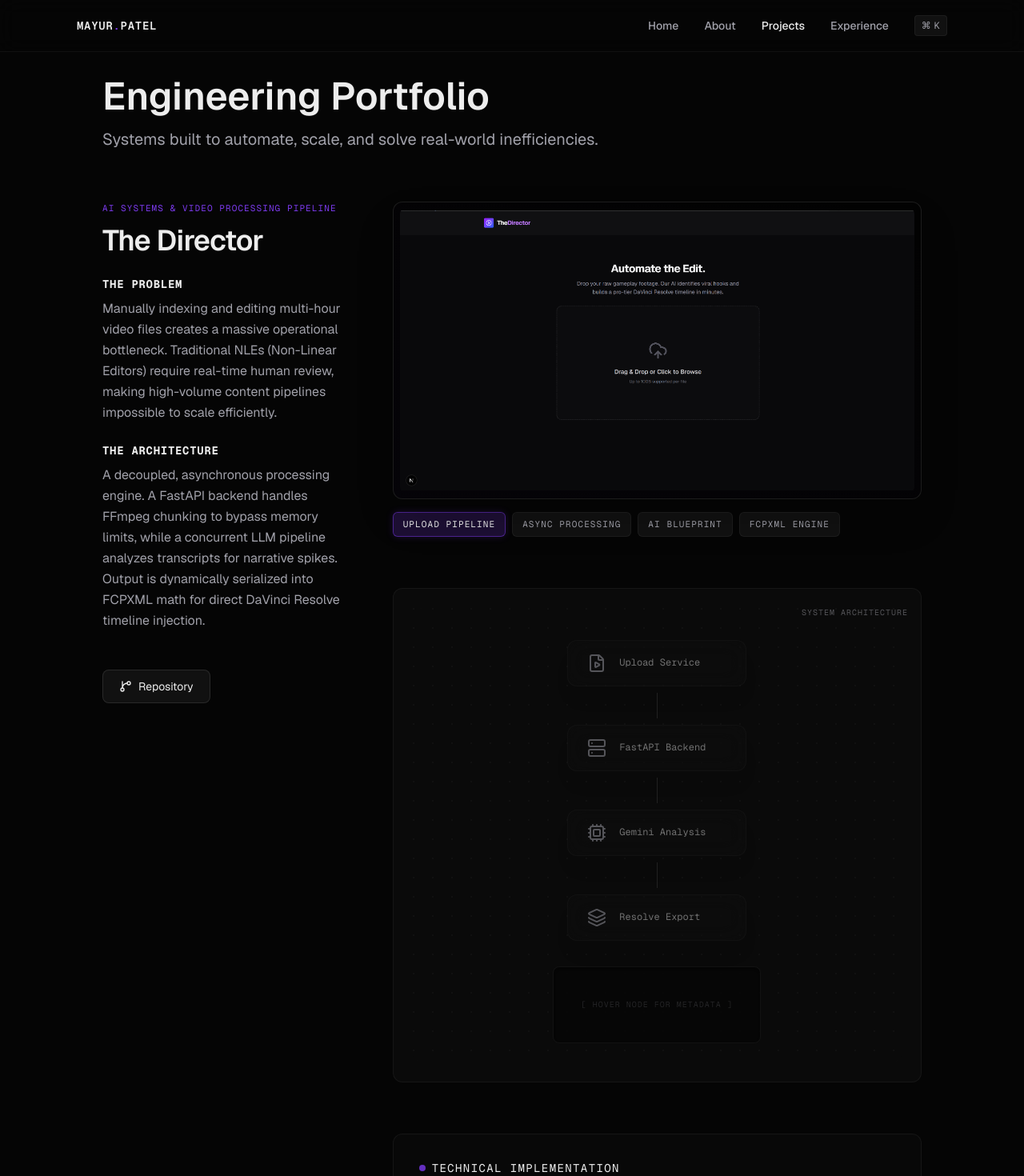
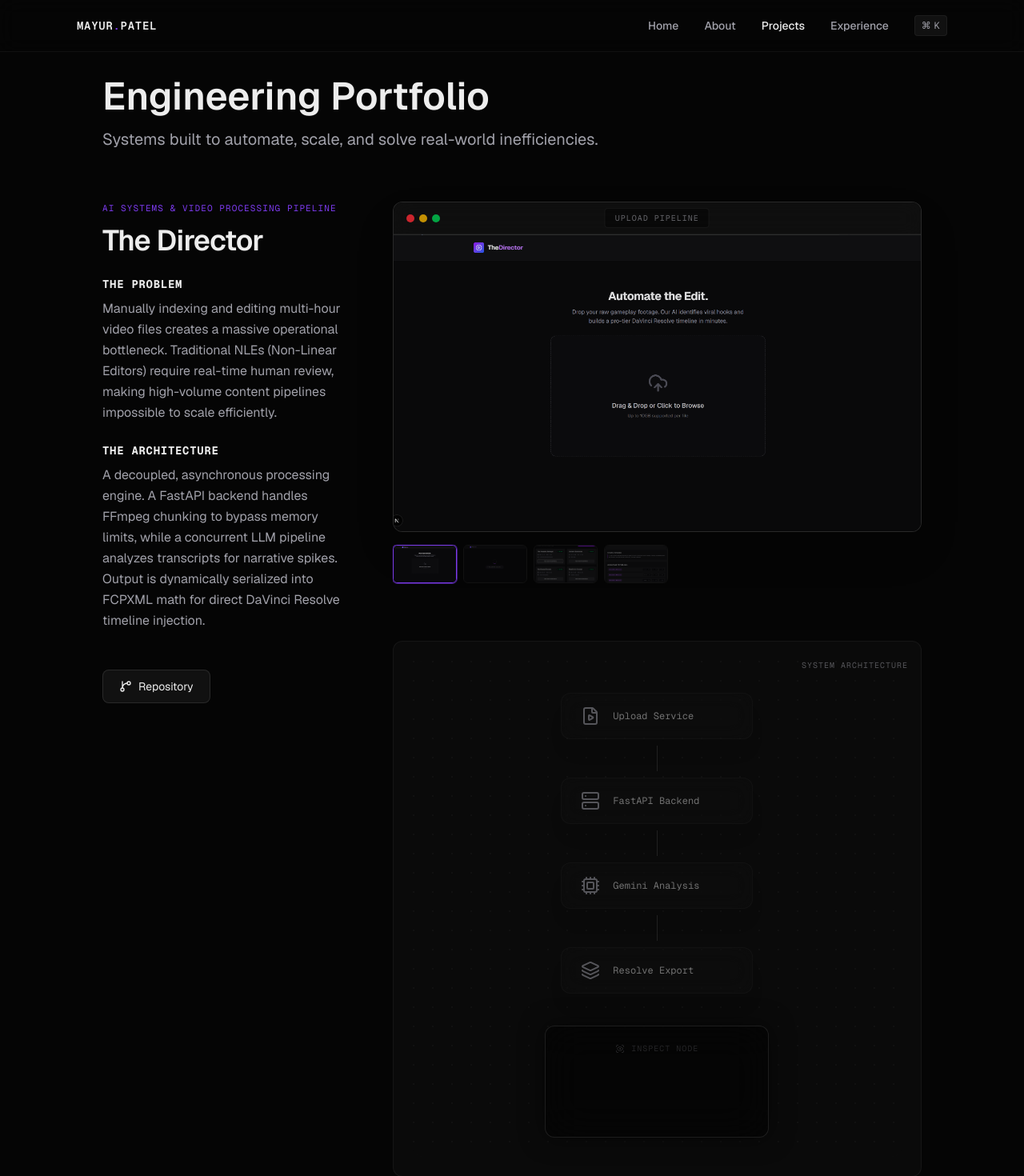
Before and after one commit to mayurpatel78645/mayur-portfolio, a Next.js app: page /projects in a window 1280 px wide. Shown: the top 1470 px of the page at 80% size. Built offline with nearby package versions, Linux system fonts and the light colour scheme.

Commit message:
add feature to improve project images

```diff
--- a/components/ArchitectureDiagram.tsx
+++ b/components/ArchitectureDiagram.tsx
@@ -2,26 +2,60 @@
 
 import { useState } from "react";
 import { motion, AnimatePresence } from "framer-motion";
-import { Database, Server, Globe, Cpu, FileVideo, Layers, Zap, ScanEye, ListFilter, ShieldAlert } from "lucide-react";
+import { Database, Server, Globe, Cpu, FileVideo, Layers, Zap, ScanEye, ListFilter, ShieldAlert, Activity } from "lucide-react";
 import { cn } from "@/lib/utils";
 
+// UPGRADED DATA: Added deep engineering metadata and simulated latency
 const ARCHITECTURE_DATA = {
   director: [
-    { icon: FileVideo, label: "Upload Service", detail: "Async chunking & multi-part drag/drop upload pipeline." },
-    { icon: Server, label: "FastAPI Backend", detail: "Concurrent FFmpeg processing & frame extraction." },
-    { icon: Cpu, label: "Gemini Analysis", detail: "Contextual prompt chaining & confidence scoring." },
-    { icon: Layers, label: "Resolve Export", detail: "Automated .EDL timeline generation & rendering." }
+    {
+      icon: FileVideo, label: "Upload Service", detail: "Async chunking & multi-part drag/drop upload pipeline.",
+      latency: "14", metrics: [{ label: "Protocol", value: "Multipart/FormData" }, { label: "Chunk Size", value: "25MB" }]
+    },
+    {
+      icon: Server, label: "FastAPI Backend", detail: "Concurrent FFmpeg processing & frame extraction.",
+      latency: "850", metrics: [{ label: "Runtime", value: "Python 3.11 Worker" }, { label: "I/O", value: "Non-blocking" }]
+    },
+    {
+      icon: Cpu, label: "Gemini Analysis", detail: "Contextual prompt chaining & confidence scoring.",
+      latency: "1240", metrics: [{ label: "Scoring Model", value: "gemini-1.5-pro" }, { label: "Weighting", value: "Narrative Spike" }]
+    },
+    {
+      icon: Layers, label: "Resolve Export", detail: "Automated .EDL timeline generation & rendering.",
+      latency: "42", metrics: [{ label: "Format", value: "FCPXML v1.9" }, { label: "Timeline", value: "Dynamic Injection" }]
+    }
   ],
   smartqr: [
-    { icon: Globe, label: "Client UI", detail: "Mobile-first Next.js edge-rendered interface." },
-    { icon: Zap, label: "Supabase Realtime", detail: "Websocket orchestration for live sold-out syncing." },
-    { icon: Database, label: "PostgreSQL", detail: "Relational inventory state & role-based access." }
+    {
+      icon: Globe, label: "Client UI", detail: "Mobile-first Next.js edge-rendered interface.",
+      latency: "12", metrics: [{ label: "Rendering", value: "Edge/Static" }, { label: "State", value: "Optimistic UI" }]
+    },
+    {
+      icon: Zap, label: "Supabase Realtime", detail: "Websocket orchestration for live sold-out syncing.",
+      latency: "48", metrics: [{ label: "Protocol", value: "WSS (WebSockets)" }, { label: "Broadcast", value: "Channel API" }]
+    },
+    {
+      icon: Database, label: "PostgreSQL", detail: "Relational inventory state & role-based access.",
+      latency: "22", metrics: [{ label: "Sync Engine", value: "WAL Listener" }, { label: "Security", value: "Strict RLS" }]
+    }
   ],
   tathya: [
-    { icon: ScanEye, label: "DOM Observer", detail: "MutationObserver targeting native Instagram react roots." },
-    { icon: ListFilter, label: "Request Queue", detail: "Debounced heuristic batching to prevent API limits." },
-    { icon: Cpu, label: "Gemini Engine", detail: "Zero-shot classification & credibility weighting." },
-    { icon: ShieldAlert, label: "Badge Injector", detail: "Dynamic CSS insertion & shadow DOM isolation." }
+    {
+      icon: ScanEye, label: "DOM Observer", detail: "MutationObserver targeting native Instagram react roots.",
+      latency: "8", metrics: [{ label: "Target", value: "React Fiber Tree" }, { label: "Strategy", value: "Debounced" }]
+    },
+    {
+      icon: ListFilter, label: "Request Queue", detail: "Debounced heuristic batching to prevent API limits.",
+      latency: "16", metrics: [{ label: "Batching", value: "Active" }, { label: "Rate Limit", value: "Cached Bypass" }]
+    },
+    {
+      icon: Cpu, label: "Gemini Engine", detail: "Zero-shot classification & credibility weighting.",
+      latency: "890", metrics: [{ label: "Classification", value: "Zero-Shot" }, { label: "Temperature", value: "0.1 (Strict)" }]
+    },
+    {
+      icon: ShieldAlert, label: "Badge Injector", detail: "Dynamic CSS insertion & shadow DOM isolation.",
+      latency: "14", metrics: [{ label: "Isolation", value: "Shadow DOM" }, { label: "Style", value: "Injected CSS" }]
+    }
   ]
 };
 
@@ -34,10 +68,8 @@
   return (
     <div className="relative flex flex-col items-center justify-center w-full pt-10 pb-6 rounded-xl bg-surface/20">
 
-      {/* Ambient "Alive Infrastructure" Grid */}
       <div className="absolute inset-0 z-0 opacity-[0.03]" style={{ backgroundImage: 'radial-gradient(circle at 1px 1px, white 1px, transparent 0)', backgroundSize: '24px 24px' }} />
 
-      {/* The Vertical Pipeline */}
       <div className="relative z-10 flex flex-col items-center w-full">
         {nodes.map((node, index) => {
           const isFocusing = hoveredNode !== null;
@@ -46,7 +78,6 @@
           return (
             <div key={node.label} className="flex flex-col items-center w-full relative">
 
-              {/* THE SYSTEM NODE */}
               <div
                 className="relative group cursor-crosshair z-20"
                 onMouseEnter={() => setHoveredNode(index)}
@@ -61,7 +92,7 @@
                   }}
                   transition={{ delay: isHovered ? index * 0.1 : 0, duration: 0.4, ease: [0.16, 1, 0.3, 1] }}
                   className={cn(
-                    "relative flex items-center gap-4 px-6 py-4 rounded-xl border backdrop-blur-md transition-all duration-300 w-56",
+                    "relative flex items-center gap-4 px-6 py-4 rounded-xl border backdrop-blur-md transition-all duration-300 w-60",
                     isFocused
                       ? "bg-accent/10 border-accent/40 shadow-[inset_0_0_20px_rgba(124,58,237,0.1),0_0_15px_rgba(124,58,237,0.2)]"
                       : "bg-surface/80 border-white/5 shadow-xl hover:border-white/10"
@@ -69,10 +100,17 @@
                 >
                   <node.icon className={cn("w-6 h-6 shrink-0 transition-colors duration-300", isFocused ? "text-accent" : "text-secondary")} />
                   <span className="text-xs font-mono text-primary/90 leading-tight">{node.label}</span>
+
+                  {/* Subtle active ping when hovered */}
+                  {isFocused && (
+                     <span className="absolute -top-1 -right-1 flex h-2.5 w-2.5">
+                       <span className="animate-ping absolute inline-flex h-full w-full rounded-full bg-accent opacity-75"></span>
+                       <span className="relative inline-flex rounded-full h-2.5 w-2.5 bg-accent"></span>
+                     </span>
+                  )}
                 </motion.div>
               </div>
 
-              {/* THE VERTICAL PIPELINE CONNECTION */}
               {index < nodes.length - 1 && (
                 <div className="relative h-8 w-px my-2 shrink-0 flex justify-center z-10">
                   <div className="absolute inset-0 bg-white/10" />
@@ -91,24 +129,37 @@
         })}
       </div>
 
-      {/* THE MODERN FIX: Dedicated HUD / Metadata Console */}
-      <div className="relative z-10 w-full max-w-[260px] mt-8">
-        <div className="h-24 p-4 rounded-lg bg-background/80 border border-white/5 shadow-inner flex flex-col justify-center relative overflow-hidden">
+      {/* THE UPGRADED TELEMETRY HUD */}
+      <div className="relative z-10 w-full max-w-[280px] mt-10">
+        <div className="min-h-[140px] p-5 rounded-xl bg-background/90 border border-white/10 shadow-[0_0_30px_rgba(0,0,0,0.5)] flex flex-col relative overflow-hidden backdrop-blur-xl">
           <AnimatePresence mode="wait">
             {hoveredNode !== null ? (
               <motion.div
-                key={hoveredNode} // The key ensures Framer Motion animates the swap
+                key={hoveredNode}
                 initial={{ opacity: 0, y: 5 }}
                 animate={{ opacity: 1, y: 0 }}
                 exit={{ opacity: 0, y: -5 }}
                 transition={{ duration: 0.2 }}
-                className="flex flex-col"
+                className="flex flex-col h-full"
               >
-                <div className="text-[10px] uppercase font-mono tracking-widest text-accent mb-1.5 flex items-center gap-2">
-                  <ScanEye className="w-3 h-3 opacity-70" />
-                  {nodes[hoveredNode].label}
+                <div className="flex justify-between items-start mb-3 border-b border-white/5 pb-3">
+                  <div className="text-[10px] uppercase font-mono tracking-widest text-accent flex items-center gap-2">
+                    <Activity className="w-3 h-3 opacity-70 animate-pulse" />
+                    {nodes[hoveredNode].label}
+                  </div>
+                  <div className="text-[9px] font-mono text-emerald-400/80 bg-emerald-500/10 px-1.5 py-0.5 rounded border border-emerald-500/20">
+                    ~{nodes[hoveredNode].latency}ms
+                  </div>
                 </div>
-                <p className="text-xs text-secondary leading-relaxed">{nodes[hoveredNode].detail}</p>
+
+                <div className="flex flex-col gap-2.5 mt-1">
+                  {nodes[hoveredNode].metrics.map((metric, i) => (
+                    <div key={i} className="flex justify-between items-end">
+                      <span className="text-[10px] text-secondary/70">{metric.label}</span>
+                      <span className="text-[10px] font-mono text-primary/90">{metric.value}</span>
+                    </div>
+                  ))}
+                </div>
               </motion.div>
             ) : (
               <motion.div
@@ -119,8 +170,8 @@
                 transition={{ duration: 0.2 }}
                 className="flex items-center justify-center h-full"
               >
-                <p className="text-[10px] uppercase tracking-widest text-secondary/40 font-mono animate-pulse">
-                  [ Hover node for metadata ]
+                <p className="text-[10px] uppercase tracking-widest text-secondary/40 font-mono animate-pulse flex items-center gap-2">
+                  <ScanEye className="w-3 h-3" /> Inspect Node
                 </p>
               </motion.div>
             )}
--- /dev/null
+++ b/components/InteractiveNode.tsx
@@ -0,0 +1,72 @@
+"use client";
+
+import { useState } from "react";
+import { motion, AnimatePresence } from "framer-motion";
+
+interface NodeProps {
+  icon: React.ReactNode;
+  title: string;
+  subtitle: string;
+  metadata: { label: string; value: string }[];
+  status?: "active" | "idle" | "processing";
+}
+
+export default function InteractiveNode({ icon, title, subtitle, metadata, status = "active" }: NodeProps) {
+  const [isHovered, setIsHovered] = useState(false);
+
+  return (
+    <div
+      className="relative z-50 group"
+      onMouseEnter={() => setIsHovered(true)}
+      onMouseLeave={() => setIsHovered(false)}
+    >
+      {/* THE VISUAL NODE */}
+      <div className="flex items-center gap-4 p-4 rounded-xl bg-surface/80 border border-white/10 backdrop-blur-md cursor-crosshair hover:border-accent/50 transition-colors duration-300 relative z-10">
+        <div className="w-10 h-10 rounded-full bg-background border border-white/5 flex items-center justify-center text-primary group-hover:text-accent group-hover:scale-110 transition-all duration-300">
+          {icon}
+        </div>
+        <div className="flex flex-col pr-4">
+          <span className="text-sm font-medium text-primary">{title}</span>
+          <span className="text-[10px] font-mono uppercase tracking-widest text-secondary/50">{subtitle}</span>
+        </div>
+
+        {/* Pulse Indicator */}
+        {status === "processing" && (
+           <span className="absolute -top-1 -right-1 flex h-3 w-3">
+             <span className="animate-ping absolute inline-flex h-full w-full rounded-full bg-accent opacity-75"></span>
+             <span className="relative inline-flex rounded-full h-3 w-3 bg-accent border-2 border-surface"></span>
+           </span>
+        )}
+      </div>
+
+      {/* THE METADATA REVEAL (Hover State) */}
+      <AnimatePresence>
+        {isHovered && (
+          <motion.div
+            initial={{ opacity: 0, y: 10, scale: 0.95 }}
+            animate={{ opacity: 1, y: 0, scale: 1 }}
+            exit={{ opacity: 0, y: 5, scale: 0.95 }}
+            transition={{ duration: 0.2, ease: "easeOut" }}
+            className="absolute top-full left-0 mt-3 w-64 p-4 rounded-xl bg-surface border border-white/10 shadow-2xl backdrop-blur-xl z-50 pointer-events-none"
+          >
+            <div className="flex flex-col gap-3">
+              <h4 className="text-[10px] font-mono uppercase tracking-widest text-accent mb-1 border-b border-white/5 pb-2">Node Processing Logic</h4>
+
+              {metadata.map((data, i) => (
+                <div key={i} className="flex justify-between items-end">
+                  <span className="text-xs text-secondary">{data.label}</span>
+                  <span className="text-xs font-mono text-primary text-right">{data.value}</span>
+                </div>
+              ))}
+
+              <div className="mt-2 pt-2 border-t border-white/5 flex justify-between items-center">
+                 <span className="text-[9px] font-mono text-secondary/40">Latency</span>
+                 <span className="text-[9px] font-mono text-emerald-400">~{Math.floor(Math.random() * 40) + 12}ms</span>
+              </div>
+            </div>
+          </motion.div>
+        )}
+      </AnimatePresence>
+    </div>
+  );
+}
--- a/components/ProjectMediaViewer.tsx
+++ b/components/ProjectMediaViewer.tsx
@@ -2,60 +2,92 @@
 
 import { useState } from "react";
 import { motion, AnimatePresence } from "framer-motion";
-import { cn } from "@/lib/utils";
+import { ChevronLeft, ChevronRight, Maximize2 } from "lucide-react";
+import Image from "next/image"; // Note: Switch to a standard <img> tag if you aren't using Next/Image optimizations
 
-type ImageMedia = {
-  src: string;
-  label: string;
-};
-
-export default function ProjectMediaViewer({ images }: { images: ImageMedia[] }) {
+export default function ProjectMediaViewer({ images }: { images: { src: string; label: string }[] }) {
   const [currentIndex, setCurrentIndex] = useState(0);
 
+  const handleNext = () => setCurrentIndex((prev) => (prev + 1) % images.length);
+  const handlePrev = () => setCurrentIndex((prev) => (prev - 1 + images.length) % images.length);
+
+  if (!images || images.length === 0) return null;
+
   return (
-    <div className="flex flex-col gap-4 w-full">
-      {/* Cinematic Image Stage */}
-      <div className="relative w-full aspect-video rounded-xl bg-[#030303] border border-white/10 overflow-hidden shadow-2xl group flex items-center justify-center">
+    <div className="flex flex-col gap-4">
+      {/* THE MAC OS WINDOW WRAPPER */}
+      <div className="relative w-full aspect-[16/10] rounded-xl bg-surface border border-white/10 shadow-2xl overflow-hidden group">
 
-        {/* Subtle ambient lighting behind the image */}
-        <div className="absolute inset-0 bg-gradient-to-tr from-accent/5 to-transparent opacity-50" />
+        {/* Fake Browser/Window Header */}
+        <div className="absolute top-0 left-0 right-0 h-10 bg-surface/80 backdrop-blur-md border-b border-white/5 flex items-center px-4 z-20">
+          <div className="flex gap-1.5">
+            <div className="w-2.5 h-2.5 rounded-full bg-red-500/80" />
+            <div className="w-2.5 h-2.5 rounded-full bg-yellow-500/80" />
+            <div className="w-2.5 h-2.5 rounded-full bg-green-500/80" />
+          </div>
+          <div className="absolute left-1/2 -translate-x-1/2 flex items-center gap-2 px-3 py-1 rounded bg-background/50 border border-white/5">
+            <span className="text-[10px] font-mono text-secondary/60 tracking-widest uppercase">
+              {images[currentIndex].label}
+            </span>
+          </div>
+        </div>
 
+        {/* The Image Viewport */}
+        <div className="absolute inset-0 pt-10 bg-background/50">
           <AnimatePresence mode="wait">
             <motion.div
               key={currentIndex}
-            initial={{ opacity: 0, scale: 0.98, filter: "blur(4px)" }}
-            animate={{ opacity: 1, scale: 1, filter: "blur(0px)" }}
-            exit={{ opacity: 0, transition: { duration: 0.15 } }}
-            transition={{ duration: 0.4, ease: [0.16, 1, 0.3, 1] }}
-            className="absolute inset-0 flex items-center justify-center p-2"
+              initial={{ opacity: 0, scale: 0.98 }}
+              animate={{ opacity: 1, scale: 1 }}
+              exit={{ opacity: 0, scale: 1.02 }}
+              transition={{ duration: 0.3 }}
+              className="relative w-full h-full"
             >
-            {/* Using object-contain ensures tall mobile screenshots aren't awkwardly cropped */}
+              {/* Replace with <Image /> if you have domains configured in next.config.js */}
               <img
-              src={images[currentIndex].src}
+                src={`/${images[currentIndex].src}`}
                 alt={images[currentIndex].label}
-              className="w-full h-full object-contain drop-shadow-2xl rounded-md"
+                className="w-full h-full object-cover object-top opacity-90 hover:opacity-100 transition-opacity"
               />
             </motion.div>
           </AnimatePresence>
         </div>
 
-      {/* Premium Tab Navigation */}
-      <div className="flex flex-wrap gap-2">
+        {/* Navigation Overlays (Show on Hover) */}
+        {images.length > 1 && (
+          <div className="absolute inset-0 z-30 pointer-events-none flex items-center justify-between px-4 opacity-0 group-hover:opacity-100 transition-opacity duration-300">
+            <button
+              onClick={handlePrev}
+              className="pointer-events-auto w-8 h-8 rounded-full bg-background/80 border border-white/10 backdrop-blur-md flex items-center justify-center text-primary hover:bg-surface hover:scale-110 transition-all"
+            >
+              <ChevronLeft className="w-4 h-4" />
+            </button>
+            <button
+              onClick={handleNext}
+              className="pointer-events-auto w-8 h-8 rounded-full bg-background/80 border border-white/10 backdrop-blur-md flex items-center justify-center text-primary hover:bg-surface hover:scale-110 transition-all"
+            >
+              <ChevronRight className="w-4 h-4" />
+            </button>
+          </div>
+        )}
+      </div>
+
+      {/* Thumbnail Strip */}
+      {images.length > 1 && (
+        <div className="flex gap-2 overflow-x-auto pb-2 scrollbar-hide">
           {images.map((img, idx) => (
             <button
               key={idx}
               onClick={() => setCurrentIndex(idx)}
-            className={cn(
-              "px-3 py-1.5 rounded-md text-[11px] font-mono tracking-widest uppercase transition-all duration-300 border focus:outline-none",
-              currentIndex === idx
-                ? "bg-accent/20 border-accent/50 text-primary shadow-[0_0_10px_rgba(124,58,237,0.2)]"
-                : "bg-surface border-white/5 text-secondary hover:text-primary hover:border-white/20 hover:bg-surfaceHover"
-            )}
+              className={`relative h-12 w-20 shrink-0 rounded-md overflow-hidden border transition-all duration-300 ${
+                currentIndex === idx ? "border-accent ring-1 ring-accent/50" : "border-white/10 opacity-50 hover:opacity-100"
+              }`}
             >
-            {img.label}
+              <img src={`/${img.src}`} alt={img.label} className="w-full h-full object-cover" />
             </button>
           ))}
         </div>
+      )}
     </div>
   );
 }
```
Lines whose indentation alone changed are shown as unchanged.
